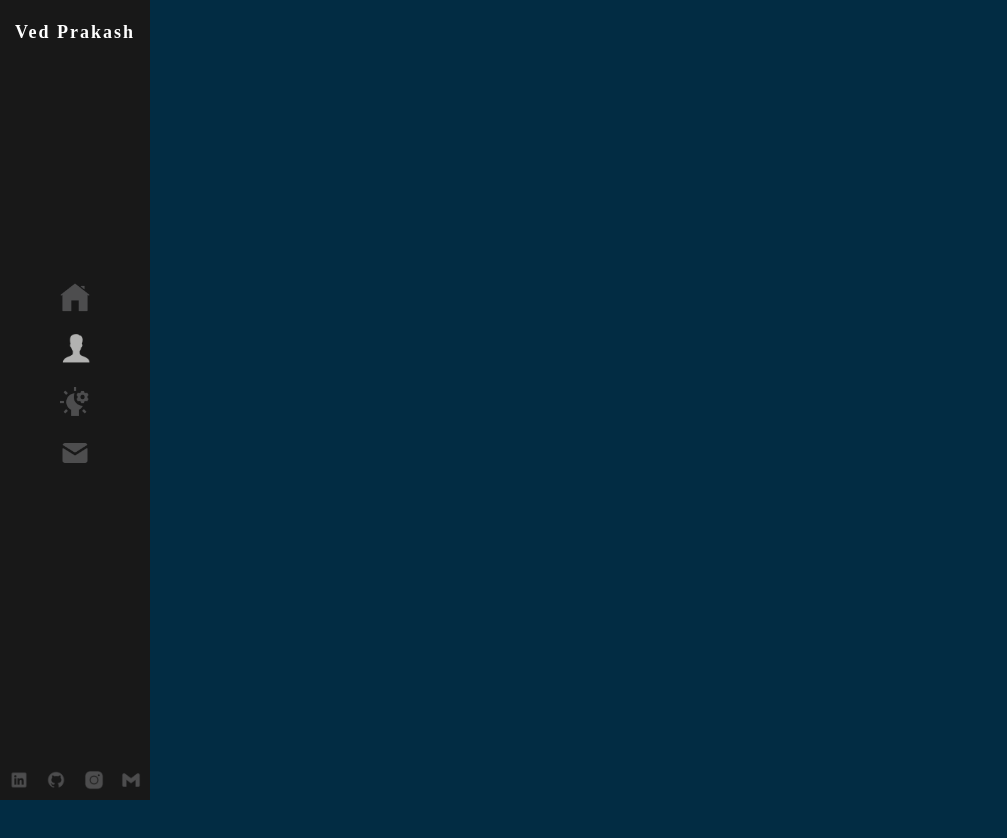
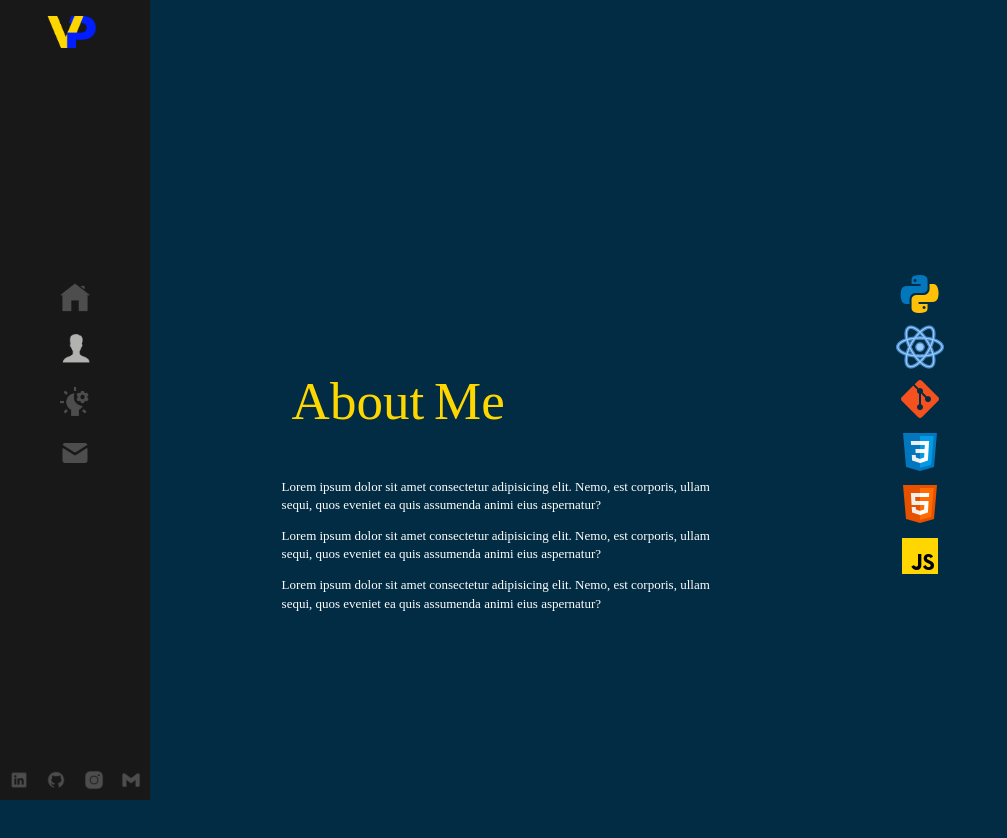
Before and after one commit to vedprakashsigh/react-portfolio, a React (Create React App) app: page /about in a window 1280 px wide. Shown: the top 838 px of the page, without its empty margins (0-1007 px from the left). Before the commit the page ends 800 px from the top, so only its background shows below. Built offline with nearby package versions, Linux system fonts and the light colour scheme.

Commit message:
Home Page Completed, Working on About Page

```diff
--- a/src/Components/About/index.js
+++ b/src/Components/About/index.js
@@ -1,11 +1,73 @@
-import './index.scss'
+import { useEffect, useState } from "react";
+import AnimatedLetters from "../AnimatedLetters";
+import "./index.scss";
+import CSS from '../../assets/images/css3.png';
+import JS from '../../assets/images/javascript.png';
+import HTML from '../../assets/images/html5.png';
+import PY from '../../assets/images/python.png';
+import GIT from '../../assets/images/git.png';
+import REACT from '../../assets/images/react.png';
 
 const About = () => {
+  const [letterClass, setLetterClass] = useState("text-animate");
+
+  useEffect(() => {
+    setTimeout(() => {
+      setLetterClass("text-animate-hover");
+    }, 3000);
+  }, []);
+
   return (
-    <div>
+    <div className="container about-page">
+      <div className="text-zone">
+        <h1>
+          <AnimatedLetters
+          letterClass={letterClass}
+            strArray={["A", "b", "o", "u", "t", " ", "M", "e"]}
+            idx={15}
+          />
+        </h1>
+        <p>
+          Lorem ipsum dolor sit amet consectetur adipisicing elit. Nemo, est
+          corporis, ullam sequi, quos eveniet ea quis assumenda animi eius
+          aspernatur?
+        </p>
+        <p>
+          Lorem ipsum dolor sit amet consectetur adipisicing elit. Nemo, est
+          corporis, ullam sequi, quos eveniet ea quis assumenda animi eius
+          aspernatur?
+        </p>
+        <p>
+          Lorem ipsum dolor sit amet consectetur adipisicing elit. Nemo, est
+          corporis, ullam sequi, quos eveniet ea quis assumenda animi eius
+          aspernatur?
+        </p>
+      </div>
 
+      <div className="stage-cube-cont">
+        <div className="cubespinner">
+          <div className="face1">
+            <img src={PY} alt="Python" />
+          </div>
+          <div className="face2">
+            <img src={REACT} alt="React" />
+          </div>
+          <div className="face3">
+            <img src={GIT} alt="GitHub" />
+          </div>
+          <div className="face4">
+            <img src={CSS} alt="CSS3" />
+          </div>
+          <div className="face5">
+            <img src={HTML} alt="HTML5" />
+          </div>
+          <div className="face6">
+            <img src={JS} alt="JaveScript" />
+          </div>
+        </div>
+      </div>
     </div>
-  )
-}
+  );
+};
 
-export default About
+export default About;
--- a/src/Components/About/index.scss
+++ b/src/Components/About/index.scss
@@ -0,0 +1,10 @@
+.stage-cube-cont{
+    width: 30%;
+    height: 100%;
+    top: 0;
+    padding-top: 18%;
+    margin-left: 0;
+    position: absolute;
+    right: 0;
+    overflow: hidden;
+}
--- /dev/null
+++ b/src/Components/AnimatedLetters/index.js
@@ -0,0 +1,17 @@
+import './index.scss'
+
+const AnimatedLetters = ({letterClass, strArray, idx}) => {
+    return(
+        <span>
+            {
+                strArray.map((char, i) => (
+                    <span key={char+i} className={`${letterClass} _${i+idx}`}>
+                        {char}
+                    </span>
+                ))
+            }
+        </span>
+    )
+};
+
+export default AnimatedLetters;
--- /dev/null
+++ b/src/Components/AnimatedLetters/index.scss
@@ -0,0 +1,24 @@
+.text-animate{
+    display: inline-block;
+    opacity: 0;
+    animation: bounceIn 1s 1s;
+    animation-fill-mode: forwards;
+    min-width: 10px;
+}
+
+.text-animate-hover {
+    min-width: 10px;
+    display: inline-block;
+    animation-fill-mode: both;
+
+    &:hover{
+        animation: rubberBand 1s;
+        color: #ffd700;
+    }
+}
+
+@for $i from 1 through 35 {
+    .text-animate._#{$i}{
+        animation-delay: #{$i / 10}s;
+    }
+}
--- a/src/Components/Home/index.js
+++ b/src/Components/Home/index.js
@@ -1,20 +1,51 @@
-import { Link } from 'react-router-dom'
-import './index.scss'
-
+import { Link } from "react-router-dom";
+import { useEffect, useState } from "react";
+import AnimatedLetters from "../AnimatedLetters";
+import Logo from "../../assets/images/Logo.png";
+import "./index.scss";
 
 const Home = () => {
+  const [letterClass, setLetterClass] = useState("text-animate");
+  const nameArray = ["V", "e", "d", " ", "P", "r", "a", "k", "a", "s", "h"];
+  const jobArray = ["D", "e", "v", "e", "l", "o", "p", "e", "r"];
+
+  useEffect(() => {
+    setTimeout(() => {
+      setLetterClass('text-animate-hover')
+    }, 4000)
+  }, [])
+
   return (
-    <div className='container home-page'>
-        <div className="text-zone">
-            <h1>Hi, <br /> I'm Ved Prakash <br/>
-            Developer
-            </h1>
-            <h2>Frontend Developer | Python Expert</h2>
-            <Link to='/contact' className='flat-btn'>CONTACT ME</Link>
-        </div>
+    <div className="container home-page">
+      <div className="text-zone">
+        <h1>
+          <span className={letterClass}>H</span>
+          <span className={`${letterClass} _12`}>i,</span>
+          <br />
+          <span className={`${letterClass} _13`}>I</span>
+          <span className={`${letterClass} _14`}>'m </span>
+          <AnimatedLetters
+            letterClass={letterClass}
+            strArray={nameArray}
+            idx={15}
+          />
+          <br />
+          <AnimatedLetters
+            letterClass={letterClass}
+            strArray={jobArray}
+            idx={26}
+          />
+        </h1>
+        <h2>Frontend Developer | Python Expert</h2>
+        <Link to="/contact" className="flat-btn">
+          CONTACT ME
+        </Link>
+      </div>
+      <div className='logo-container' >
+        <img src={Logo} alt="Logo" className='solid-logo' />
+    </div>
+    </div>
+  );
+};
 
-    </div>
-  )
-}
-
-export default Home
+export default Home;
--- a/src/Components/Home/index.scss
+++ b/src/Components/Home/index.scss
@@ -44,3 +44,23 @@ h2{
         color: #333;
     }
 }
+
+.logo-container {
+    z-index: -2;
+    width: 750px;
+    height: 600px;
+    position: absolute;
+    bottom: 0;
+    left: 50%;
+    margin: auto;
+
+    .solid-logo {
+        position: absolute;
+        right: auto;
+        margin: auto;
+        width: 100%;
+        transform: rotateZ(20deg);
+        z-index: 1;
+        animation: fadeIn 1s;
+    }
+}
--- a/src/Components/Layout/index.scss
+++ b/src/Components/Layout/index.scss
@@ -4,24 +4,6 @@
     position: absolute;
 }
 
-.top-tags{
-    bottom: auto;
-    top: 35px;
-}
-
-.tags{
-    color: #ffd700;
-    opacity: 0.6;
-    position: absolute;
-    bottom: 0;
-    left: 190px;
-    font-size: 18px;
-    font-family: 'La Belle Aurore';
-}
-
-.bottom-tag-html{
-    margin-left: -20px;
-}
 
 .container {
     width: 100%;
@@ -37,3 +19,52 @@
     animation: fadeIn 1s forwards;
     animation-delay: 1s;
 }
+
+.about-page {
+    .text-zone {
+        position: absolute;
+        left: 22%;
+        top: 40%;
+        transform: translateY(-50deg);
+        width: 35%;
+        vertical-align: middle;
+        display: table-cell;
+        max-height: 90%;
+
+        h1{
+            font-size: 53px;
+            font-family: 'Mate SC';
+            color: #ffd700;
+            font-weight: 400;
+            position: relative;
+            margin-bottom: 40px;
+            left: 10px;
+        }
+
+        p{
+            font-size: 13px;
+            color: #fff;
+            font-family: 'sans-serif';
+            min-width: fit-content;
+            animation: pulse 1s;
+
+            &:nth-of-type(1){
+                animation-delay: 1.1s;
+            }
+
+            &:nth-of-type(2){
+                animation-delay: 1.2s;
+            }
+
+            &:nth-of-type(3){
+                animation-delay: 1.3s;
+            }
+        }
+    }
+
+    .text-animate-hover {
+        &:hover{
+            color: #fff;
+        }
+    }
+}
--- a/src/Components/Sidebar/index.js
+++ b/src/Components/Sidebar/index.js
@@ -8,12 +8,13 @@ import LinkedIn from "../../assets/images/linkedin.png";
 import GitHub from "../../assets/images/github.png";
 import Instagram from "../../assets/images/instagram.png";
 import Mail from "../../assets/images/gmail.png";
+import Logo from '../../assets/images/Logo.png'
 
 const Sidebar = () => {
   return (
     <div className="nav-bar">
       <Link className="logo" to="/">
-        Ved Prakash
+        <img src={Logo} alt="Logo"  />
       </Link>
       <nav>
         <NavLink exact="true" activeclassname="active" to="/">
--- a/src/Components/Sidebar/index.scss
+++ b/src/Components/Sidebar/index.scss
@@ -9,14 +9,15 @@
 
   .logo {
     display: block;
-    margin: 20px 0;
-    text-decoration: none;
-    color: #fff;
-    text-align: center;
-    font-family: "Mate SC";
-    letter-spacing: 2px;
-    font-weight: 900;
-    font-size: 18px;
+    padding: 8px 0;
+
+    img{
+      display: block;
+      margin: 8px auto;
+      width: 60px;
+      height: auto;
+    }
+
   }
 
   nav {
```
Also changed, not shown: src/assets/images/Logo.png (added).
